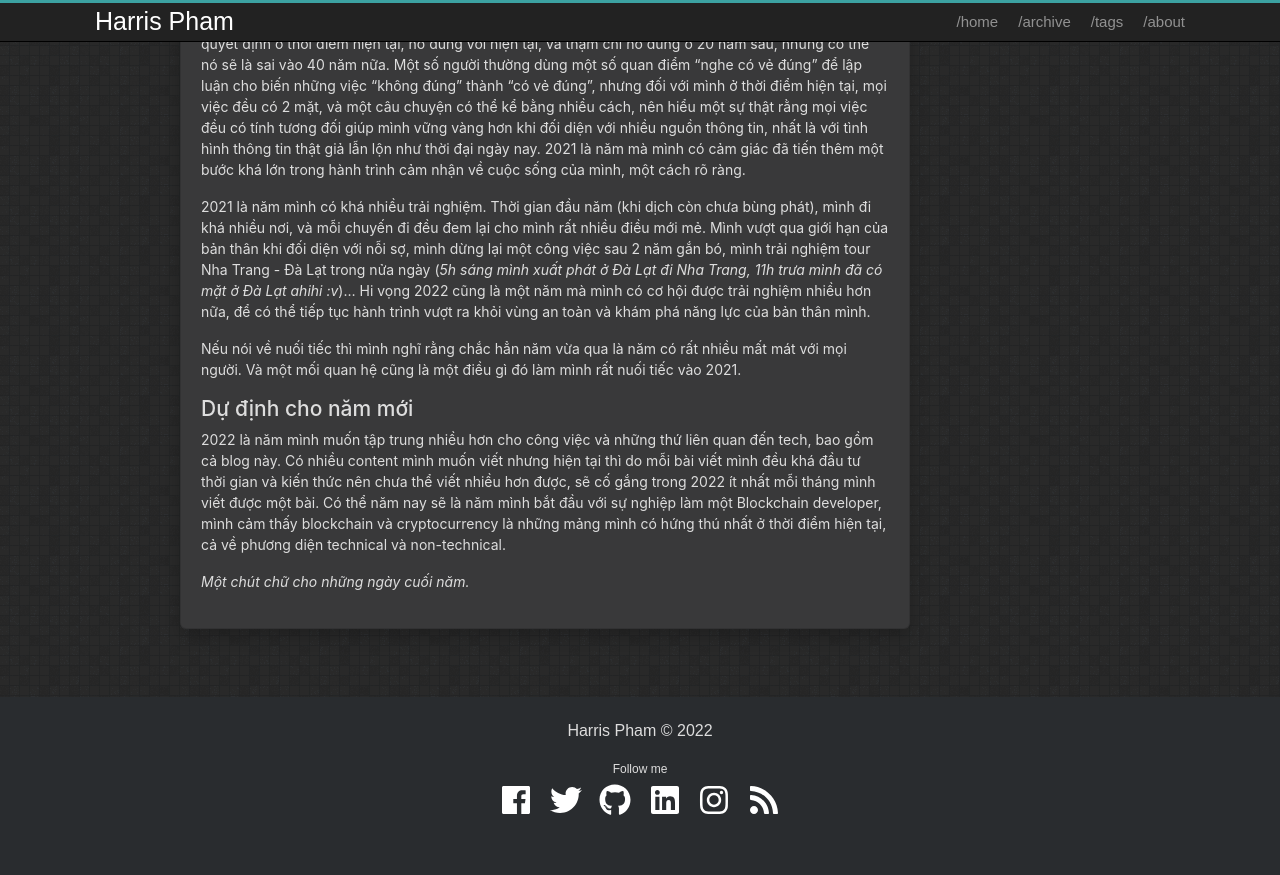
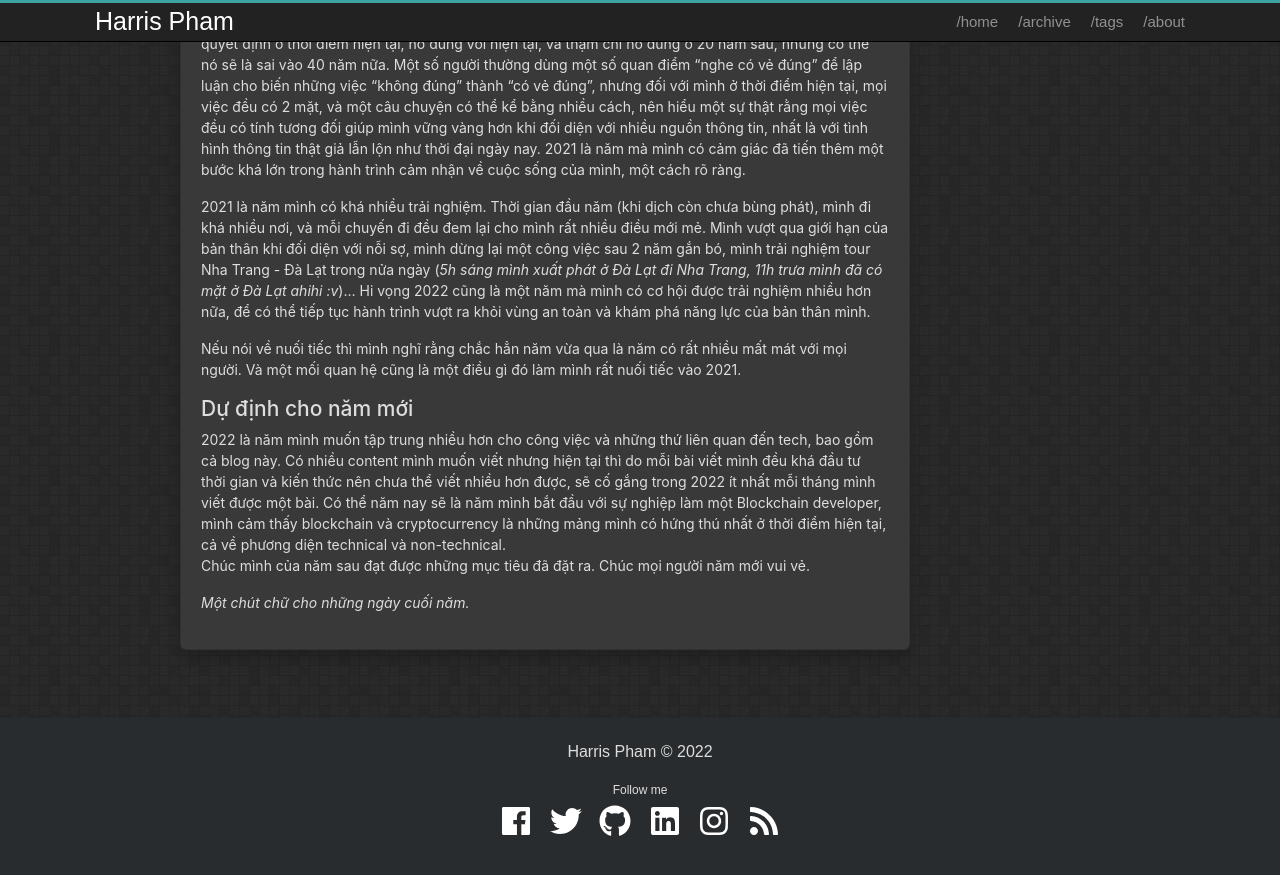
Before and after one commit to phnaphnt/phnaphnt.github.io, a Jekyll site: the page built from _posts/2021-12-31-Tản-mạn-cuối-năm-2021.md, in a window 1280 px wide and 900 px high, scrolled down 785 px. Shown: the top 875 px of the window. Built offline with Jekyll 4.4.1, drawn with Linux system fonts in a browser that asks for light colours.

Commit message:
Update post  Tản mạn cuối năm 2021

```diff
--- a/_posts/2021-12-31-Tản-mạn-cuối-năm-2021.md
+++ b/_posts/2021-12-31-Tản-mạn-cuối-năm-2021.md
@@ -21,5 +21,6 @@ Nếu nói về nuối tiếc thì mình nghĩ rằng chắc hẳn năm vừa qu
 ## Dự định cho năm mới
 
 2022 là năm mình muốn tập trung nhiều hơn cho công việc và những thứ liên quan đến tech, bao gồm cả blog này. Có nhiều content mình muốn viết nhưng hiện tại thì do mỗi bài viết mình đều khá đầu tư thời gian và kiến thức nên chưa thể viết nhiều hơn được, sẽ cố gắng trong 2022 ít nhất mỗi tháng mình viết được một bài. Có thể năm nay sẽ là năm mình bắt đầu với sự nghiệp làm một Blockchain developer, mình cảm thấy blockchain và cryptocurrency là những mảng mình có hứng thú nhất ở thời điểm hiện tại, cả về phương diện technical và non-technical.
+Chúc mình của năm sau đạt được những mục tiêu đã đặt ra. Chúc mọi người năm mới vui vẻ.
 
 *Một chút chữ cho những ngày cuối năm.*
```
